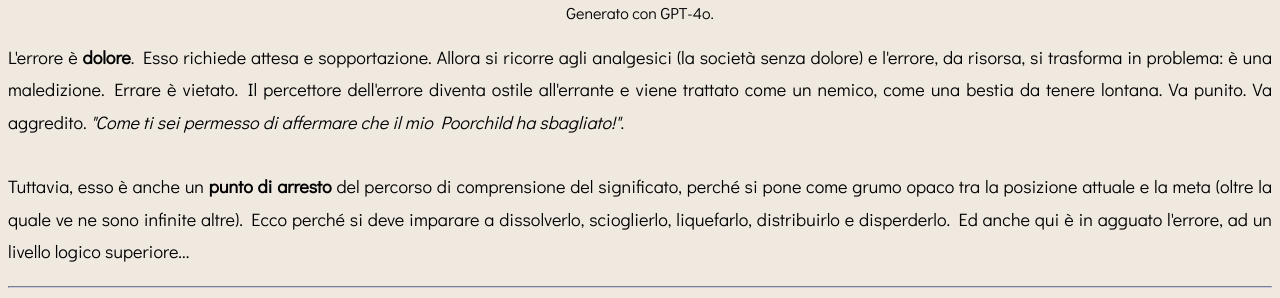
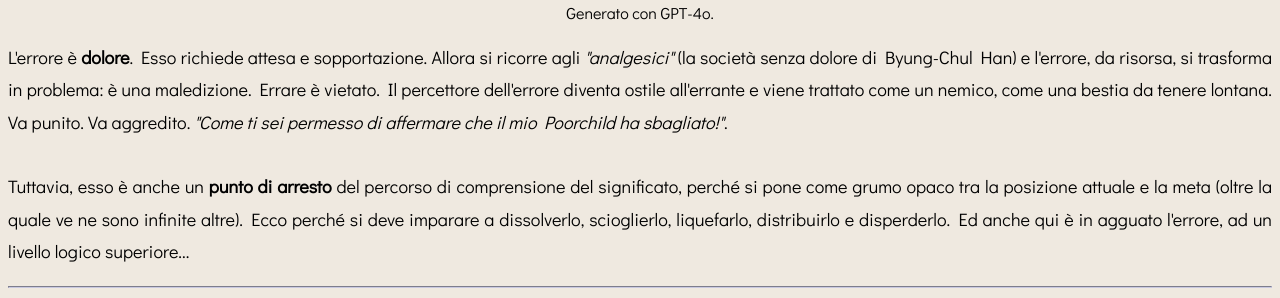
Before and after one commit to jaggomiken/STEM-Capsula, a plain HTML site: page docs/articolo002/002_index.html in a window 1280 px wide. Shown: the part 3126-3424 px from the top of the page. Drawn offline with Linux system fonts and the light colour scheme.

```diff
--- a/docs/articolo002/002_index.html
+++ b/docs/articolo002/002_index.html
@@ -59,7 +59,7 @@
       <br>Generato con GPT-4o.
     </center>
     <p id="article" class="article">
-      L'errore è <strong>dolore</strong>. Esso richiede attesa e sopportazione. Allora si ricorre agli analgesici (la società senza dolore) e l'errore, da risorsa, si trasforma in problema: è una maledizione. Errare è vietato. Il percettore dell'errore diventa ostile all'errante e viene trattato come un nemico, come una bestia da tenere lontana. Va punito. Va aggredito. <i>"Come ti sei permesso di affermare che il mio Poorchild ha sbagliato!"</i>.
+      L'errore è <strong>dolore</strong>. Esso richiede attesa e sopportazione. Allora si ricorre agli <i>"analgesici"</i> (la società senza dolore di Byung-Chul Han) e l'errore, da risorsa, si trasforma in problema: è una maledizione. Errare è vietato. Il percettore dell'errore diventa ostile all'errante e viene trattato come un nemico, come una bestia da tenere lontana. Va punito. Va aggredito. <i>"Come ti sei permesso di affermare che il mio Poorchild ha sbagliato!"</i>.
       <br><br>
       Tuttavia, esso è anche un <strong>punto di arresto</strong> del percorso di comprensione del significato, perché si pone come grumo opaco tra la posizione attuale e la meta (oltre la quale ve ne sono infinite altre). Ecco perché si deve imparare a dissolverlo, scioglierlo, liquefarlo, distribuirlo e disperderlo. Ed anche qui è in agguato l'errore, ad un livello logico superiore...
     </p>
```
